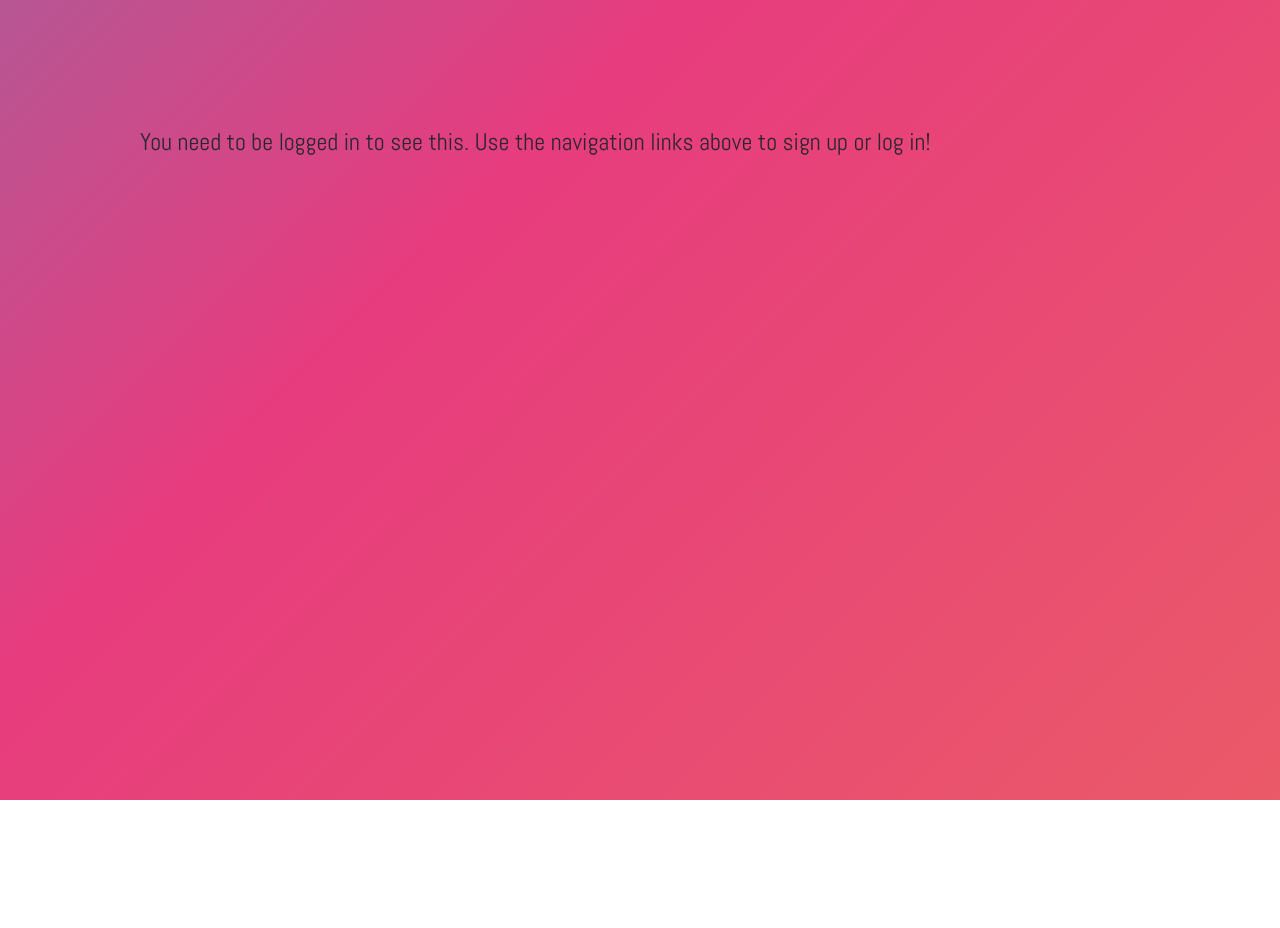
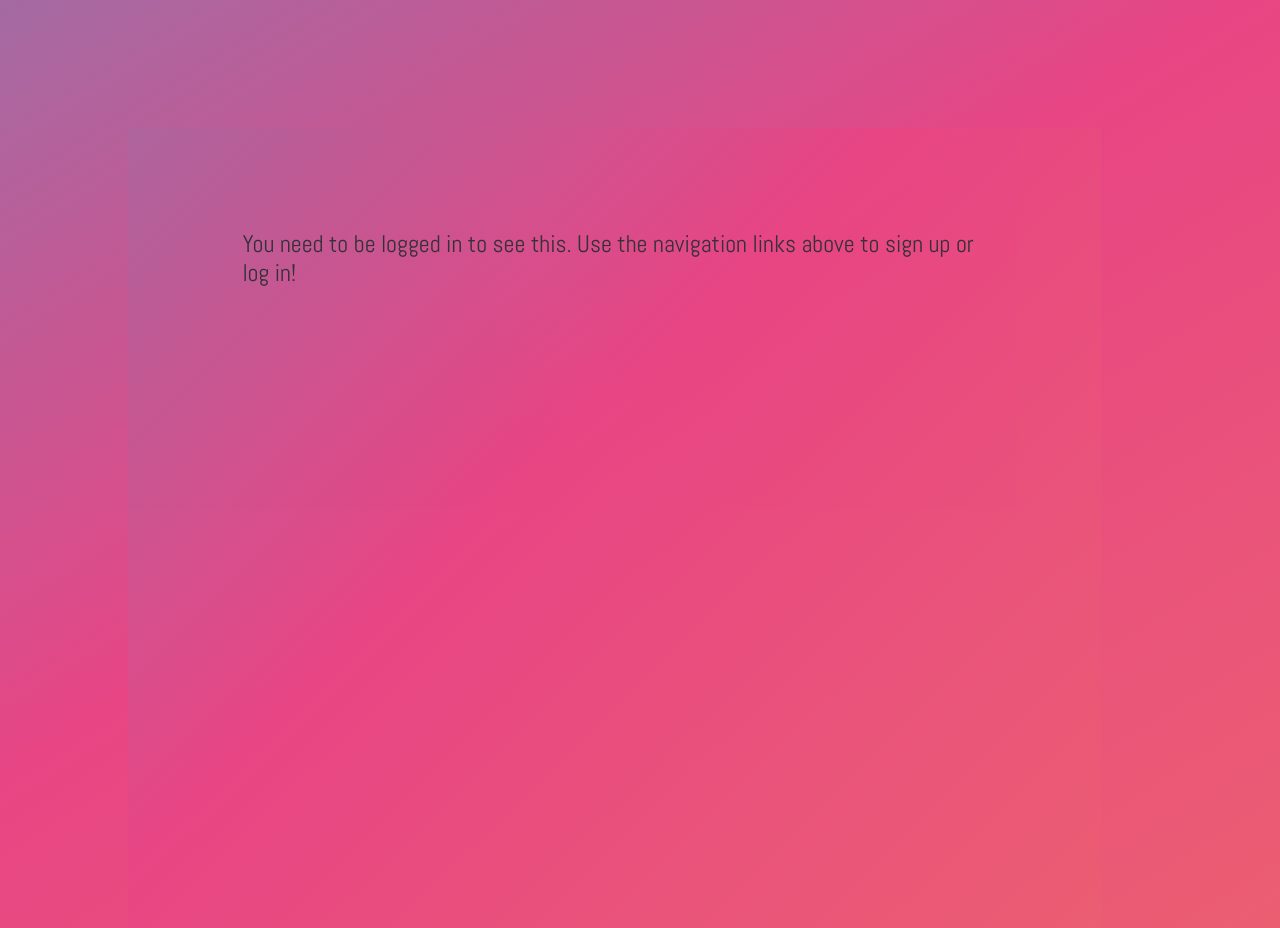
Before and after one commit to alemus98/Vibe-Check, a React (Create React App) app in the folder client/: page /me in a window 1280 px wide. Before the commit the page ends 800 px from the top, so only its background shows below. Built offline with nearby package versions, Linux system fonts and the light colour scheme; no server answers; a web font is replaced by a local one.

Commit message:
edited route to go from signup/login to home

```diff
--- a/client/src/App.js
+++ b/client/src/App.js
@@ -40,7 +40,7 @@ function App() {
         <div className="container min-100-vh">
           <Routes>
             <Route path="/" element={<LoginSignup />} />
-            <Route path="/home " element={<Home />} />
+            <Route path="/home" element={<Home />} />
             <Route path="/me" element={<Profile />} />
           </Routes>
         </div>
--- a/client/src/index.css
+++ b/client/src/index.css
@@ -5,22 +5,21 @@
   box-sizing: border-box;
 }
 
-body {
+html {
   /* background-image: linear-gradient(-225deg, #E3FDF5 0%, #FFE6FA 100%); */
   /* background-image: linear-gradient(to top, #a8edea 0%, #fed6e3 100%); */
   /* background-attachment: fixed;
   background-repeat: no-repeat; */
-  background: linear-gradient(-45deg, #ee7752, #e73c7e, #23a6d5, #23d5ab);
+  background: linear-gradient(to left top, #ee7752, #e73c7e, #23a6d5, #23d5ab);
   background-size: 400% 400%;
   animation: gradient 15s ease infinite;
-  height: 100vh;
+  height: 100%;
 
   font-family: "Vibur", cursive;
 
   font-family: "Abel", sans-serif;
   opacity: 0.95;
   padding: 10%;
-  /* margin-right: 5%; */
 }
 
 .welcome {
--- a/client/src/utils/auth.js
+++ b/client/src/utils/auth.js
@@ -25,7 +25,7 @@ class AuthService {
 
   login(idToken) {
     localStorage.setItem('id_token', idToken);
-    window.location.assign('/');
+    window.location.assign('/home');
   }
 
   logout() {
```
Also changed, not shown: 1 other file (tests, documents, lock files or other folders).
